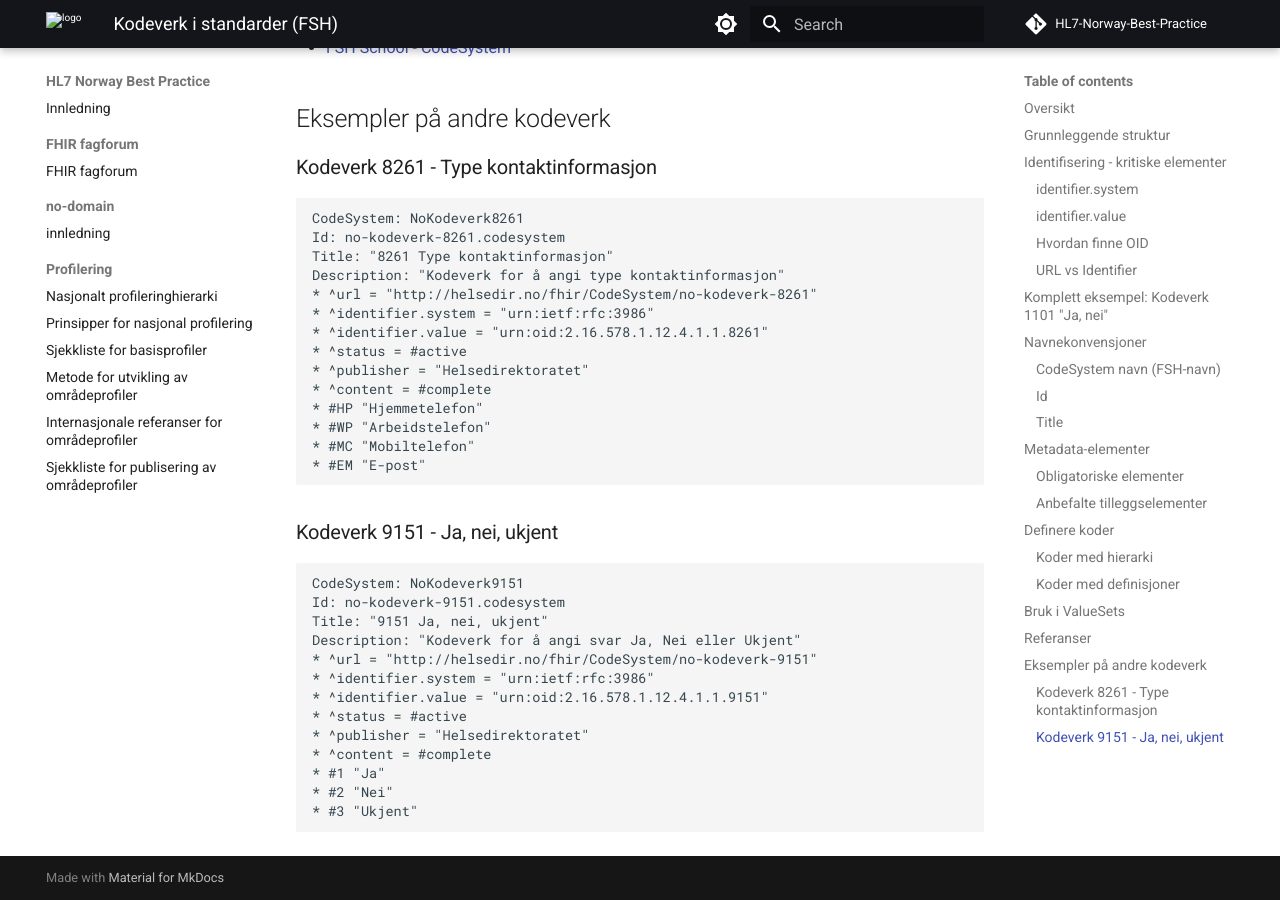
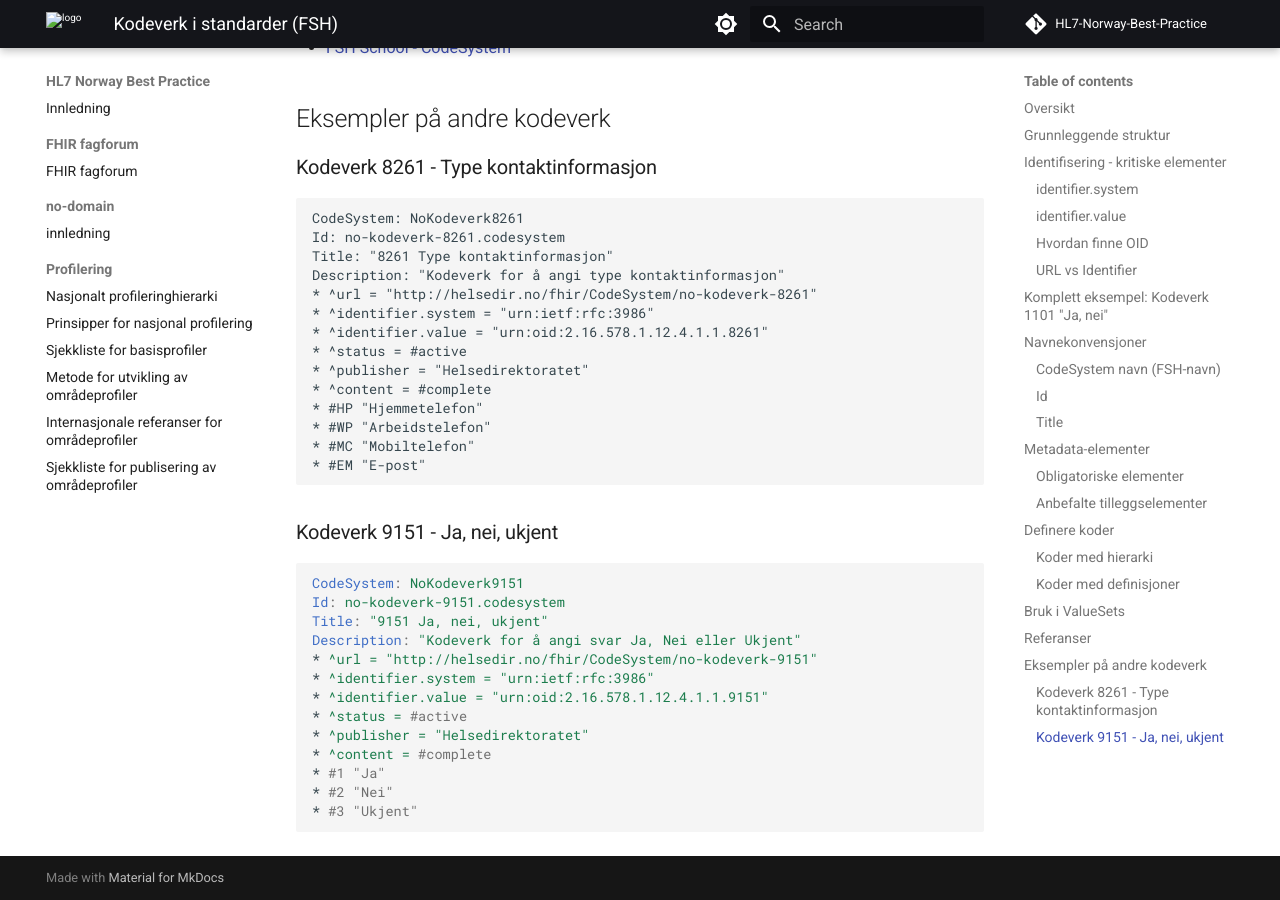
Before and after one commit to HL7Norway/best-practice, an MkDocs documentation site: the page built from docs/profilering/fsh-codesystem-kodeverk-i-standarder.md, in a window 1280 px wide and 900 px high, scrolled down 4613 px. Built offline with MkDocs 1.6.1 and Material for MkDocs 9.7.7, drawn with Linux system fonts in a browser that asks for light colours; comment, search, counter and statistics services are not loaded.

Commit message:
Update code block language to YAML
Changed the code block language from 'fsh' to 'yaml' for Kodeverk 9151 in the documentation to improve syntax highlighting and clarity.

````diff
--- a/docs/profilering/fsh-codesystem-kodeverk-i-standarder.md
+++ b/docs/profilering/fsh-codesystem-kodeverk-i-standarder.md
@@ -227,7 +227,7 @@ Description: "Kodeverk for å angi type kontaktinformasjon"
 
 ### Kodeverk 9151 - Ja, nei, ukjent
 
-```fsh
+```yaml
 CodeSystem: NoKodeverk9151
 Id: no-kodeverk-9151.codesystem
 Title: "9151 Ja, nei, ukjent"
````
